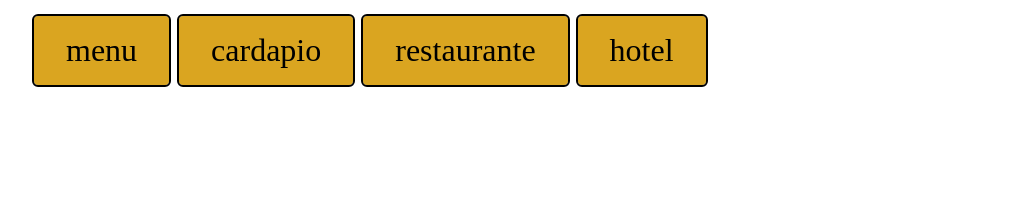
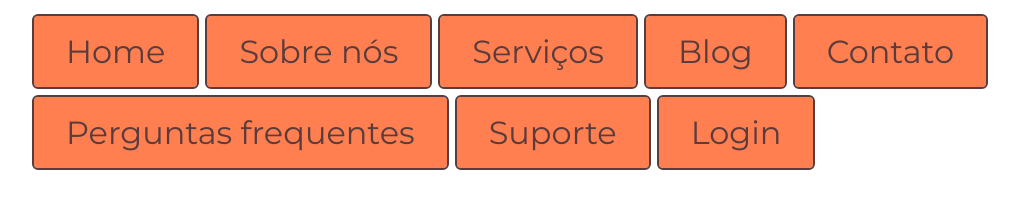
Before and after one commit to EmidioG/question-three-atividad, a plain HTML site: page index.html in a window 1280 px wide. Shown: the whole page, without its empty margins (14-1033 px from the left). Drawn offline with Linux system fonts and the light colour scheme.

Commit message:
aprimoramento geral

```diff
--- a/css/style.css
+++ b/css/style.css
@@ -1,17 +1,21 @@
+body {
+  font-family: Montserrat;
+}
 ul {
   display: flex;
+  flex-wrap: wrap;
   list-style: none;
   gap: 10px;
 }
 li {
-  background-color: goldenrod;
+  background-color: coral;
   padding: 1rem 2rem;
-  outline: 2px solid black;
+  outline: 2px solid rgb(90, 60, 60);
   border-radius: 4px;
 }
 a {
   text-decoration: none;
-  color: black;
+  color: rgb(90, 60, 60);
   font-size: 2rem;
 }
 
@@ -22,5 +26,5 @@ li:hover a {
 
 li:hover {
   background-color: black;
-  transition: 0.1s;
+  transition: 0.2s;
 }
--- a/index.html
+++ b/index.html
@@ -6,6 +6,7 @@
     <meta http-equiv="X-UA-Compatible" content="IE=edge">
     <meta name="viewport" content="width=device-width, initial-scale=1.0">
     <title>nav</title>
+    <link href="https://fonts.googleapis.com/css2?family=Montserrat&display=swap" rel="stylesheet">
     <link rel="stylesheet" href="css/style.css">
 </head>
 
@@ -13,10 +14,14 @@
 
     <nav>
         <ul>
-            <li><a href="#">menu</a></li>
-            <li><a href="#">cardapio</a></li>
-            <li><a href="#">restaurante</a></li>
-            <li><a href="#">hotel</a></li>
+            <li><a target="_blank" href="https://github.com/EmidioG">Home</a></li>
+            <li><a href="#">Sobre nós</a></li>
+            <li><a href="#">Serviços</a></li>
+            <li><a href="#">Blog</a></li>
+            <li><a target="_blank" href="https://emidiog.github.io/question-four-atividad/">Contato </a></li>
+            <li><a href="#">Perguntas frequentes</a></li>
+            <li><a href="#">Suporte</a></li>
+            <li><a href="#">Login</a></li>
         </ul>
     </nav>
 
```
